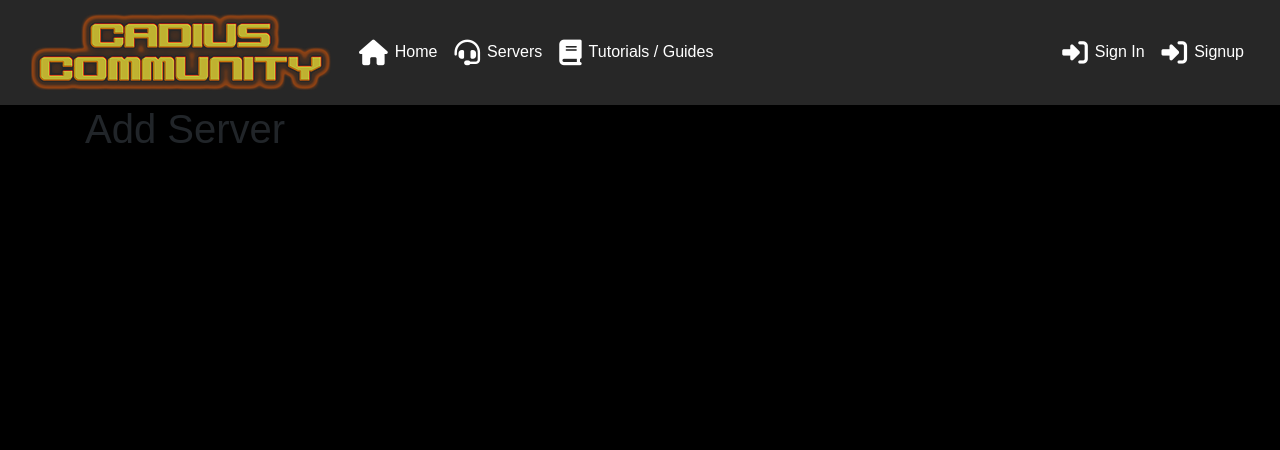
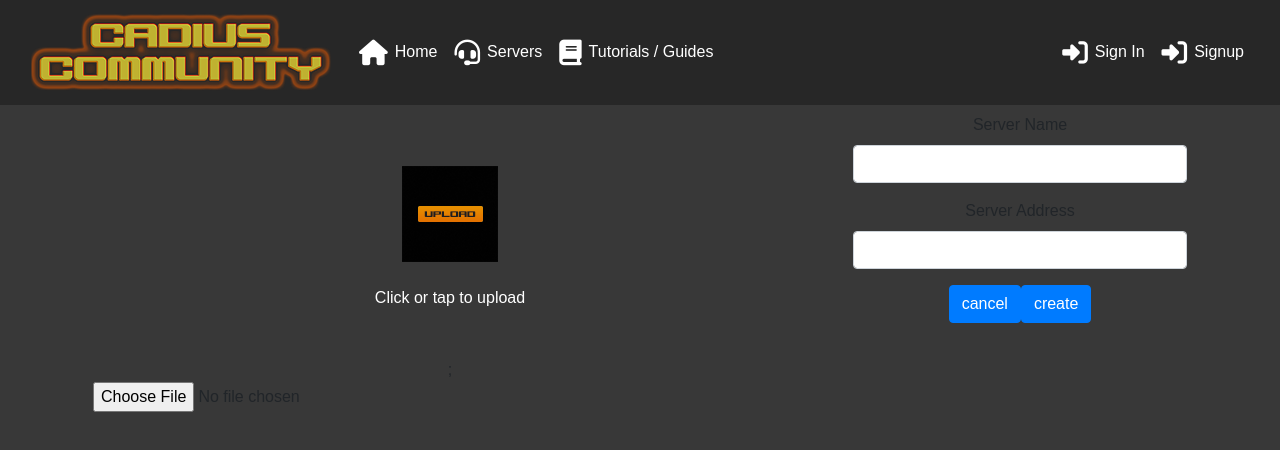
Before and after one commit to robcole-dev/cadius-community, a React (Create React App) app: page /servers/create in a window 1280 px wide. Shown: the top 450 px of the page. Built offline with nearby package versions, Linux system fonts and the light colour scheme; no server answers.

Commit message:
Add server creation page and styles

```diff
--- a/src/App.js
+++ b/src/App.js
@@ -5,6 +5,7 @@ import { Route, Switch } from 'react-router-dom';
 import './api/axiosDefaults';
 import SignUpForm from "./pages/auth/SignUpForm";
 import SignInForm from './pages/auth/SignInForm';
+import ServerCreateForm from './pages/servers/ServerCreateForm';
 
 function App() {
   return (
@@ -18,7 +19,7 @@ function App() {
           <Route exact path='/profile' render={() => <h1>Profile</h1>} />
           <Route exact path='/signin' render={() => <SignInForm />} />
           <Route exact path='/signup' render={() => <SignUpForm />} />
-          <Route exact path='/servers/create' render={() => <h1>Add Server</h1>} />
+          <Route exact path='/servers/create' render={() => <ServerCreateForm />} />
           <Route render={() => <p>Page not found!</p>} />
         </Switch>
       </Container>
--- a/src/App.module.css
+++ b/src/App.module.css
@@ -1,6 +1,6 @@
 .App {
   font-family: "Turret Road", sans-serif;
-  background-color: black;
+  background-color: rgb(56, 56, 56);
   min-height: 100vh;
 }
 
--- /dev/null
+++ b/src/components/Asset.js
@@ -0,0 +1,15 @@
+import React from "react";
+import { Spinner } from "react-bootstrap";
+import styles from "../css/Asset.module.css";
+
+const Asset = ({ spinner, src, message }) => {
+  return (
+    <div className={`${styles.Asset} p-4`}>
+      {spinner && <Spinner animation="border" />}
+      {src && <img src={src} alt={message} />}
+      {message && <p className="mt-4">{message}</p>}
+    </div>
+  );
+};
+
+export default Asset;
--- /dev/null
+++ b/src/css/Asset.module.css
@@ -0,0 +1,8 @@
+.Asset {
+    display: flex;
+    flex-direction: column;
+    justify-content: center;
+    align-items: center;
+    min-height: 120px;
+    color: white;
+  }
--- /dev/null
+++ b/src/css/Button.module.css
@@ -0,0 +1,69 @@
+.Button {
+    font-size: 0.8rem;
+    align-self: center;
+    border-radius: 100px;
+    border-color: transparent;
+    padding: 4px 10px;
+    margin-left: 2px;
+    margin-right: 2px;
+    min-width: 75px;
+  }
+
+  .Button:hover {
+    opacity: 0.8;
+    border-color: transparent;
+    cursor: pointer;
+  }
+
+  .Button:hover:active {
+    background-color: #2142b2 !important;
+  }
+
+  .Button:active {
+    background-color: #2142b2 !important;
+  }
+
+  .Button:focus {
+    background-color: #2142b2;
+  }
+
+  .Wide {
+    padding: 10px 50px;
+    width: 100%;
+  }
+
+  .Blue,
+  .BlueOutline:hover,
+  .Bright:hover {
+    background-color: #2142b2;
+    color: #ffffff;
+  }
+
+  .BlueOutline,
+  .Blue:hover {
+    /* border: 1px solid #2142b2; */
+    background-color: #ffffff;
+    color: #2142b2;
+  }
+
+  .Black,
+  .BlackOutline:hover {
+    /* background-color: #242a3d;
+    color: white; */
+    background-color: #242a3d;
+    color: aliceblue;
+  }
+
+  .Black:hover,
+  .BlackOutline {
+    /* background-color: #dadadf;
+    color: #242a3d;
+    border-color: #242a3d; */
+    background-color: aliceblue;
+    color: #242a3d;
+  }
+
+  .Bright {
+    background-color: #2ed9ff;
+    color: #2142b2;
+  }
--- /dev/null
+++ b/src/css/ServerAddEdit.module.css
@@ -0,0 +1,7 @@
+.Container {
+    min-height: 343px;
+  }
+
+.Label {
+  color: white;
+}
--- /dev/null
+++ b/src/pages/servers/ServerCreateForm.js
@@ -0,0 +1,97 @@
+import React, { useState } from "react";
+
+import Form from "react-bootstrap/Form";
+import Button from "react-bootstrap/Button";
+import Row from "react-bootstrap/Row";
+import Col from "react-bootstrap/Col";
+import Container from "react-bootstrap/Container";
+
+import Upload from "../../assets/upload.png"
+
+import styles from "../../css/ServerAddEdit.module.css";
+import appStyles from "../../App.module.css";
+import btnStyles from "../../css/Button.module.css";
+import Asset from "../../components/Asset";
+import { Image } from "react-bootstrap";
+
+function ServerCreateForm() {
+
+    const [errors, setErrors] = useState({});
+
+    const [serverData, setServerData] = useState({
+        name: "",
+        address: "",
+        banner: "",
+    });
+    const { name, address, banner } = serverData;
+
+    const handleChange = (event) => {
+        setServerData({
+            ...serverData,
+            [event.target.name]: event.taget.value,
+        });
+    };
+
+    const handleChangeBanner = (event) => {
+        if (event.target.files.length) {
+            URL.revokeObjectURL(banner)
+            setServerData({
+                ...serverData,
+                banner: URL.createObjectURL(event.target.files[0]),
+            });
+        };
+    };
+
+    const textFields = (
+        <div className="text-center">
+            <Form.Group>
+                <Form.Label>Server Name</Form.Label>
+                <Form.Control type="text" name="name" value={name} onChange={handleChange} />
+            </Form.Group>
+            <Form.Group>
+                <Form.Label>Server Address</Form.Label>
+                <Form.Control type="text" name="address" value={address} onChange={handleChange} />
+            </Form.Group>
+
+            <Button onClick={() => { }}>cancel</Button>
+            <Button type="submit">create</Button>
+        </div>
+    );
+
+    return (
+        <Form>
+            <Row>
+                <Col className="py-2 p-0 p-md-2" md={7} lg={8}>
+                    <Container
+                        className={`${appStyles.Content} ${styles.Container} d-flex flex-column justify-content-center`}
+                    >
+                        <Form.Group className="text-center">
+                            {banner ? (
+                                <>
+                                    <figure>
+                                        <Image className={appStyles.Image} src={banner} rounded />
+                                    </figure>
+                                    <div>
+                                        <Form.Label className={`${btnStyles.Button} ${btnStyles.Blue} btn`} htmlFor="banner-upload" >Change Image</Form.Label>
+                                    </div>
+                                </>
+                            ) : (
+                                <Form.Label className="d-flex justify-content-center" htmlFor="banner-upload" >
+                                    <Asset src={Upload} message="Click or tap to upload" />
+                                </Form.Label>
+                            )};
+
+                            <Form.File id="banner-upload" accept="image/*" onChange={handleChangeBanner} />
+                        </Form.Group>
+                        <div className="d-md-none">{textFields}</div>
+                    </Container>
+                </Col>
+                <Col md={5} lg={4} className="d-none d-md-block p-0 p-md-2">
+                    <Container className={appStyles.Content}>{textFields}</Container>
+                </Col>
+            </Row>
+        </Form >
+    );
+}
+
+export default ServerCreateForm;
```
Also changed, not shown: src/assets/upload.png (added).
